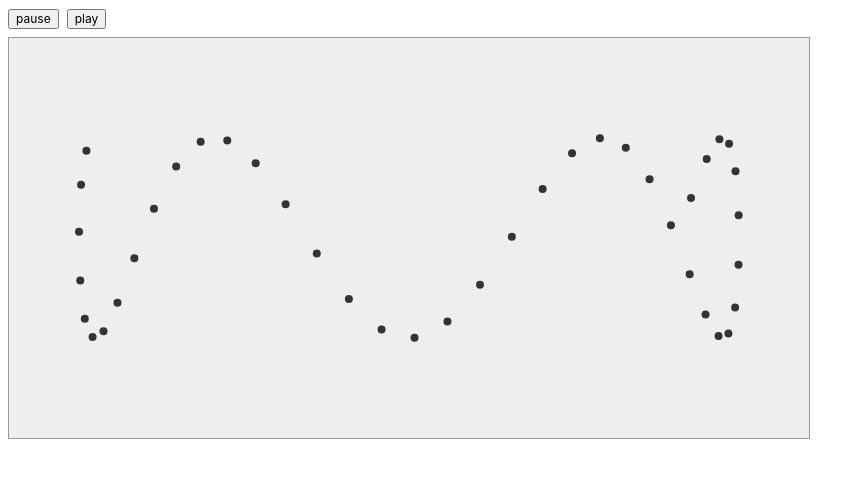
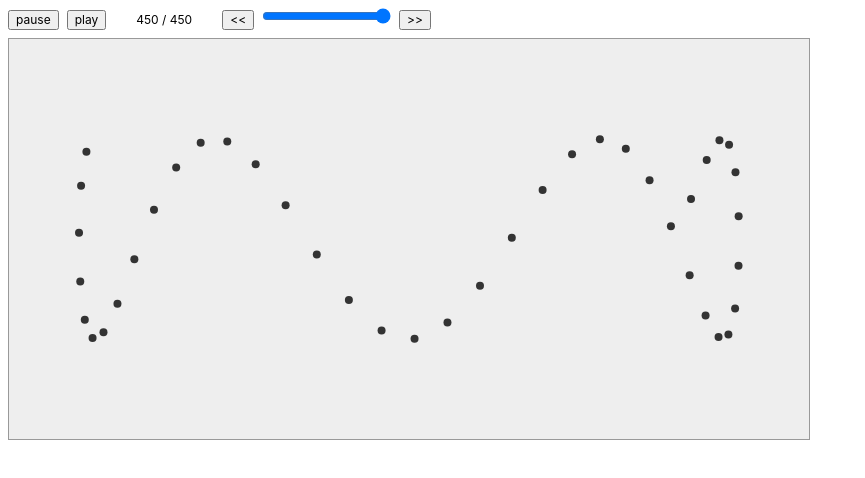
Before and after one commit to szymonkaliski/dacein, a React (Create React App) app: page / in a window 1280 px wide. Shown: the top 478 px of the page, without its empty margins (0-865 px from the left). Built offline with nearby package versions, Linux system fonts and the light colour scheme.

Commit message:
play-pause and history scrub

```diff
--- a/src/App.js
+++ b/src/App.js
@@ -1,6 +1,6 @@
 import React, { useEffect, useState, useRef } from "react";
 import lodash, { get } from "lodash";
-import Immutable, { Map } from "immutable";
+import Immutable, { Map, List } from "immutable";
 
 // expose to sketch once it's eval()-ed
 window.Immutable = Immutable;
@@ -65,8 +65,13 @@ const PLAYING = "PLAYING";
 const PAUSED = "PAUSED";
 
 const Sketch = ({ sketch }) => {
-  const [state, updateState] = useState(sketch.initialState || Map());
+  const [[history, historyIdx], updateHistory] = useState([
+    List([sketch.initialState || Map()]),
+    0
+  ]);
+
   const [playState, updatePlayState] = useState(PLAYING);
+
   const canvasRef = useRef(null);
   const [width, height] = get(sketch, ["setup", "canvas"], [800, 600]);
 
@@ -81,12 +86,7 @@ const Sketch = ({ sketch }) => {
     const globals = { width, height };
 
     const step = () => {
-      if (playState === PAUSED) {
-        frameId = requestAnimationFrame(step);
-        return;
-      }
-
-      const newState = sketch.update(state);
+      const newState = sketch.update(history.get(historyIdx));
 
       for (const operation of sketch.draw(newState)) {
         const [command, args] = operation;
@@ -96,9 +96,13 @@ const Sketch = ({ sketch }) => {
         }
       }
 
-      updateState(newState, () => {
+      if (playState === PLAYING) {
+        updateHistory([history.push(newState), historyIdx + 1], () => {
+          frameId = requestAnimationFrame(step);
+        });
+      } else {
         frameId = requestAnimationFrame(step);
-      });
+      }
     };
 
     frameId = requestAnimationFrame(step);
@@ -113,12 +117,53 @@ const Sketch = ({ sketch }) => {
   return (
     <div>
       <div className="mb2">
-        <button className="f7 mr2" onClick={() => updatePlayState(PAUSED)}>
+        <button
+          className="f7 mr2"
+          onClick={() => {
+            updatePlayState(PAUSED);
+          }}
+        >
           pause
         </button>
 
-        <button className="f7" onClick={() => updatePlayState(PLAYING)}>
+        <button
+          className="f7 mr2"
+          onClick={() => {
+            updateHistory([history.slice(0, historyIdx + 1), historyIdx]);
+            updatePlayState(PLAYING);
+          }}
+        >
           play
+        </button>
+
+        <span className="f7 mr2 dib tc" style={{ width: 100 }}>
+          {historyIdx} / {history.size - 1}
+        </span>
+
+        <button
+          className="f7 mr2"
+          onClick={() => updateHistory([history, Math.max(historyIdx - 1, 0)])}
+        >
+          {"<<"}
+        </button>
+
+        <input
+          className="mr2"
+          type="range"
+          min={0}
+          max={history.size - 1}
+          step={1}
+          value={historyIdx}
+          onChange={e => updateHistory([history, e.target.value])}
+        />
+
+        <button
+          className="f7 mr2"
+          onClick={() =>
+            updateHistory([history, Math.min(historyIdx + 1, history.size - 1)])
+          }
+        >
+          {">>"}
         </button>
       </div>
 
```
